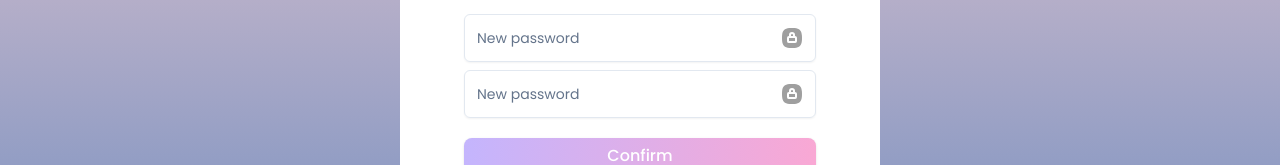
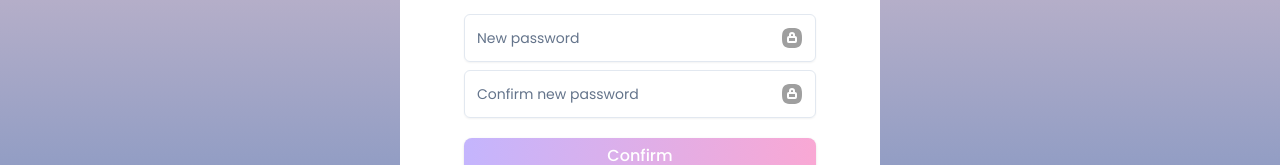
Before and after one commit to Yoboba/go-nextjs-full-auth, a Next.js app in the folder frontend/: page /set-new-password in a window 1280 px wide. Shown: the part 359-524 px from the top of the page. Built offline with nearby package versions, Linux system fonts and the light colour scheme.

Commit message:
Init pages
- home page
- admin page

```diff
--- /dev/null
+++ b/frontend/src/app/admin/page.tsx
@@ -0,0 +1,7 @@
+export default function AdminPage() {
+    return (
+        <>
+            ADMIN PAGE
+        </>
+    )
+}
--- /dev/null
+++ b/frontend/src/app/home/page.tsx
@@ -0,0 +1,9 @@
+export default function HomePage() {
+    return (
+        <>
+            <div>
+                HOME PAGE
+            </div>
+        </>
+    )
+}
--- a/frontend/src/components/landing/forms/set_new_password_form.tsx
+++ b/frontend/src/components/landing/forms/set_new_password_form.tsx
@@ -44,11 +44,11 @@ export default function SetNewPasswordForm() {
                         />
 
                         {/* new confirm password */}
-                        <FormField control={form.control} name="password" render={({ field }) => (
+                        <FormField control={form.control} name="confirmPassword" render={({ field }) => (
                             <FormItem>
                                 <FormControl>
                                     <div className="relative">
-                                        <Input placeholder="New password" className="w-full" autoComplete="password" {...field}/>
+                                        <Input placeholder="Confirm new password" className="w-full" autoComplete="password" {...field}/>
                                         <IconLockSquareRoundedFilled className="absolute right-3 top-3 text-[#9F9F9F]"/>
                                     </div>
                                 </FormControl>
```
